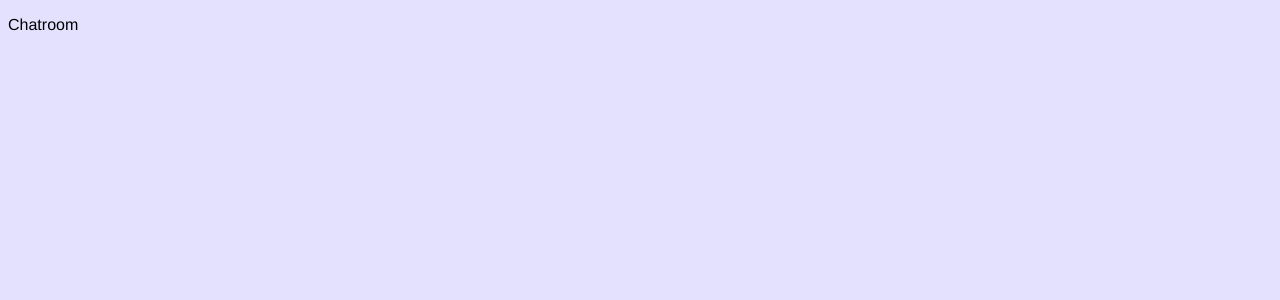
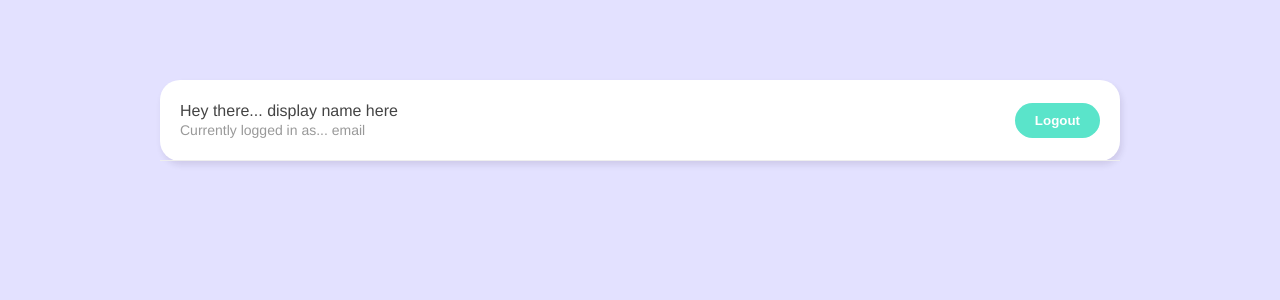
Before and after one commit to backendprincess/vue-live-chat, a Vue app: page /chatroom in a window 1280 px wide. Shown: the top 300 px of the page. Built offline with nearby package versions, Linux system fonts and the light colour scheme.

Commit message:
Added Navbar component

```diff
--- /dev/null
+++ b/src/components/Navbar.vue
@@ -0,0 +1,36 @@
+<template>
+  <nav>
+      <div>
+          <p>Hey there... display name here</p>
+          <p class="email">Currently logged in as... email</p>
+      </div>
+      <button>Logout</button>
+  </nav>
+</template>
+
+<script>
+export default {
+
+}
+</script>
+
+<style>
+nav {
+    padding: 20px;
+    border-bottom: 1px solid #eee;
+    display: flex;
+    justify-content: space-between;
+    align-items: center;
+}
+
+nav p {
+    margin: 2px auto;
+    font-size: 16px;
+    color: #444;
+}
+
+nav p.email {
+    font-size: 14px;
+    color: #999;
+}
+</style>
--- a/src/views/Chatroom.vue
+++ b/src/views/Chatroom.vue
@@ -1,10 +1,13 @@
 <template>
-  <p>Chatroom</p>
+    <div class="container">
+        <Navbar />
+    </div>
 </template>
 
 <script>
+import Navbar from '../components/Navbar'
 export default {
-
+    components: { Navbar }
 }
 </script>
 
```
